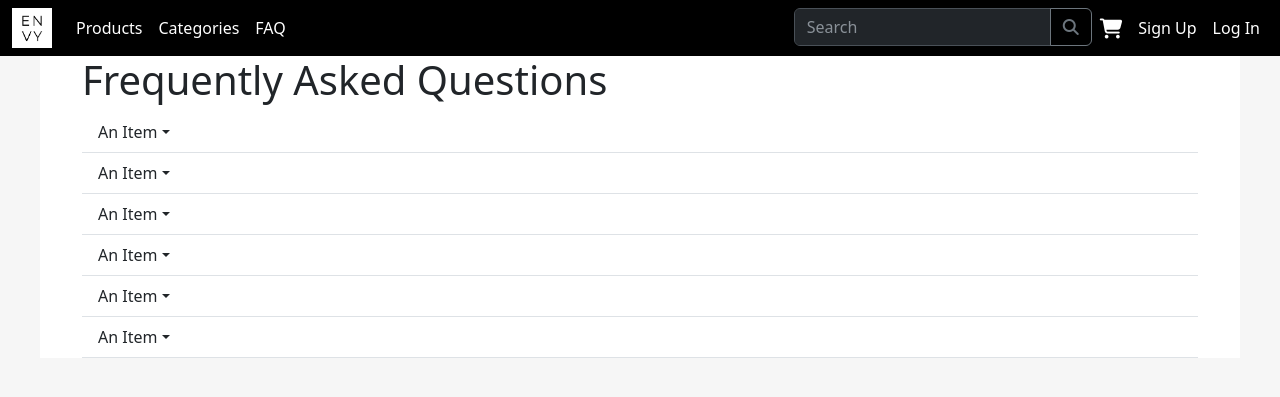
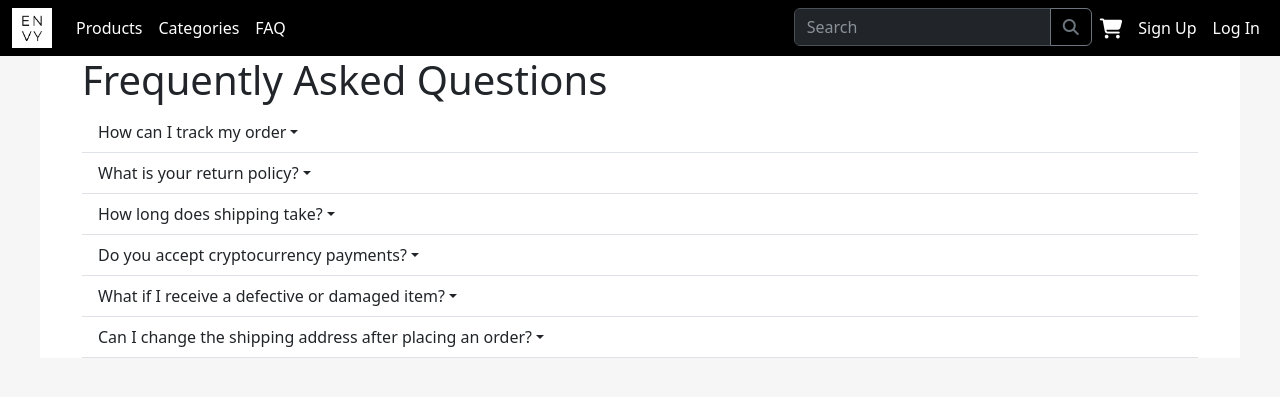
Before and after one commit to recoder99/clothing-site, a Django app: template home/templates/home/faq.html in a window 1280 px wide. Shown: the top 397 px of the page. Run offline with Django 3.2, Linux system fonts and the light colour scheme; the template is opened without the code that fills it, so the values that code supplies are empty.

Commit message:
faq added

```diff
--- a/home/templates/home/faq.html
+++ b/home/templates/home/faq.html
@@ -8,51 +8,51 @@
     <p class="h1">Frequently Asked Questions</p>
     <ul class="list-group list-group-flush">
         <li class="list-group-item dropdown">
-            <a class="nav-link text-dark dropdown-toggle" data-bs-toggle="collapse" href="#collapseExample2" role="button" aria-expanded="false" aria-controls="collapseExample">An Item</a>
+            <a class="nav-link text-dark dropdown-toggle" data-bs-toggle="collapse" href="#collapseExample2" role="button" aria-expanded="false" aria-controls="collapseExample">How can I track my order</a>
         </li>
         <div class="collapse" id="collapseExample2">
             <div class="card card-body">
-              Some placeholder content for the collapse component. This panel is hidden by default but revealed when the user activates the relevant trigger.
+              Once your order is confirmed and shipped, you will receive an email with a tracking number. You can use this tracking number to monitor the status of your package through the shipping carrier's website.
             </div>
         </div>
         <li class="list-group-item dropdown">
-            <a class="nav-link text-dark dropdown-toggle" data-bs-toggle="collapse" href="#collapseExample3" role="button" aria-expanded="false" aria-controls="collapseExample">An Item</a>
+            <a class="nav-link text-dark dropdown-toggle" data-bs-toggle="collapse" href="#collapseExample3" role="button" aria-expanded="false" aria-controls="collapseExample">What is your return policy?</a>
         </li>
         <div class="collapse" id="collapseExample3">
             <div class="card card-body">
-              Some placeholder content for the collapse component. This panel is hidden by default but revealed when the user activates the relevant trigger.
+              We want you to be completely satisfied with your purchase. If for any reason you are not, we accept returns within 30 days of delivery. Please ensure the items are unworn, unwashed, and with their original tags attached. Just email us at returns@shopenvy.me
             </div>
         </div>
         <li class="list-group-item dropdown">
-            <a class="nav-link text-dark dropdown-toggle" data-bs-toggle="collapse" href="#collapseExample4" role="button" aria-expanded="false" aria-controls="collapseExample">An Item</a>
+            <a class="nav-link text-dark dropdown-toggle" data-bs-toggle="collapse" href="#collapseExample4" role="button" aria-expanded="false" aria-controls="collapseExample">How long does shipping take?</a>
         </li>
         <div class="collapse" id="collapseExample4">
             <div class="card card-body">
-              Some placeholder content for the collapse component. This panel is hidden by default but revealed when the user activates the relevant trigger.
+              Shipping times vary depending on your location and the shipping method chosen. Generally, domestic orders may take 3-7 business days, while international orders can take 7-21 business days.
             </div>
         </div>
         <li class="list-group-item dropdown">
-            <a class="nav-link text-dark dropdown-toggle" data-bs-toggle="collapse" href="#collapseExample5" role="button" aria-expanded="false" aria-controls="collapseExample">An Item</a>
+            <a class="nav-link text-dark dropdown-toggle" data-bs-toggle="collapse" href="#collapseExample5" role="button" aria-expanded="false" aria-controls="collapseExample">Do you accept cryptocurrency payments?</a>
         </li>
         <div class="collapse" id="collapseExample5">
             <div class="card card-body">
-              Some placeholder content for the collapse component. This panel is hidden by default but revealed when the user activates the relevant trigger.
+              Yes! We do accept cryptocurrency payments.
             </div>
         </div>
         <li class="list-group-item dropdown">
-            <a class="nav-link text-dark dropdown-toggle" data-bs-toggle="collapse" href="#collapseExample6" role="button" aria-expanded="false" aria-controls="collapseExample">An Item</a>
+            <a class="nav-link text-dark dropdown-toggle" data-bs-toggle="collapse" href="#collapseExample6" role="button" aria-expanded="false" aria-controls="collapseExample">What if I receive a defective or damaged item?</a>
         </li>
         <div class="collapse" id="collapseExample6">
             <div class="card card-body">
-              Some placeholder content for the collapse component. This panel is hidden by default but revealed when the user activates the relevant trigger.
+              If you receive a defective or damaged item, please contact return@shopenvy.me. We will arrange for a replacement or issue a refund as per our Return Policy.
             </div>
         </div>
         <li class="list-group-item dropdown">
-            <a class="nav-link text-dark dropdown-toggle" data-bs-toggle="collapse" href="#collapseExample7" role="button" aria-expanded="false" aria-controls="collapseExample">An Item</a>
+            <a class="nav-link text-dark dropdown-toggle" data-bs-toggle="collapse" href="#collapseExample7" role="button" aria-expanded="false" aria-controls="collapseExample"> Can I change the shipping address after placing an order?</a>
         </li>
         <div class="collapse" id="collapseExample7">
             <div class="card card-body">
-              Some placeholder content for the collapse component. This panel is hidden by default but revealed when the user activates the relevant trigger.
+              If you need to change the shipping address, please contact our customer support team as soon as possible. We will try our best to update the address before the shipment is sent out.
             </div>
         </div>
       </ul>
```
